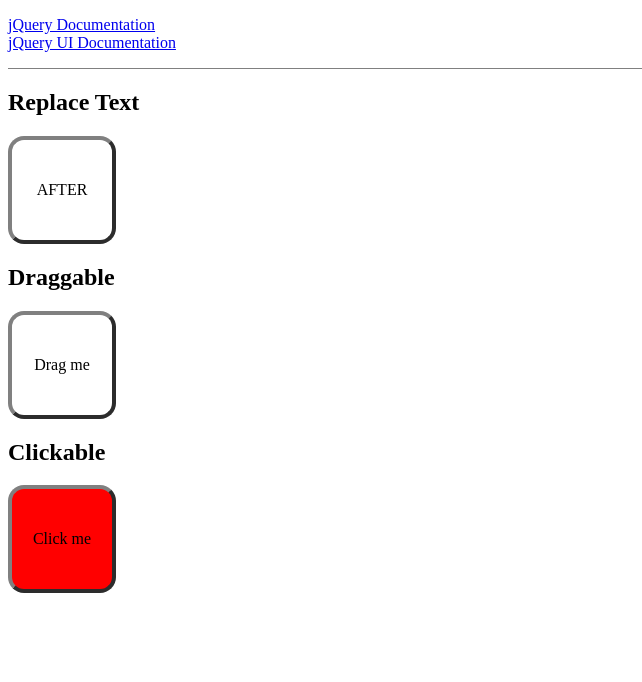
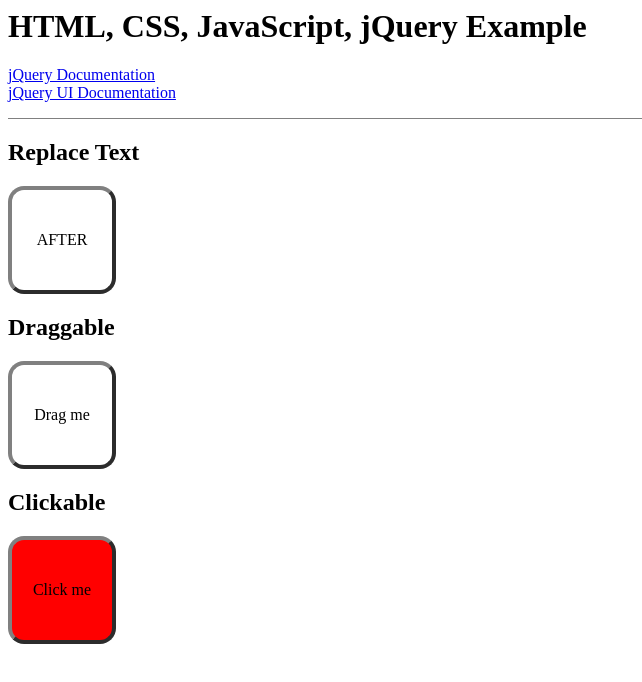
Before and after one commit to barobba/Menus-for-Multilingual-Kiosk, a plain HTML site: page extra/jquery_examples/app.html in a window 1280 px wide. Shown: the whole page, without its empty margins (0-642 px from the left). Drawn offline with Linux system fonts and the light colour scheme.

Commit message:
Added title to javascript example page
Signed-off-by: Jonathan Lu <jonathan.lu@mines.sdsmt.edu>

```diff
--- a/extra/jquery_examples/app.html
+++ b/extra/jquery_examples/app.html
@@ -8,6 +8,8 @@
 <link rel="stylesheet" href="style.css" />
 
 <!-- PAGE -->
+
+<h1>HTML, CSS, JavaScript, jQuery Example</h1>
 
 <div class="reference-links">
 <div><a href="http://jquery.com/Main_Page">jQuery Documentation</a></div>
```
